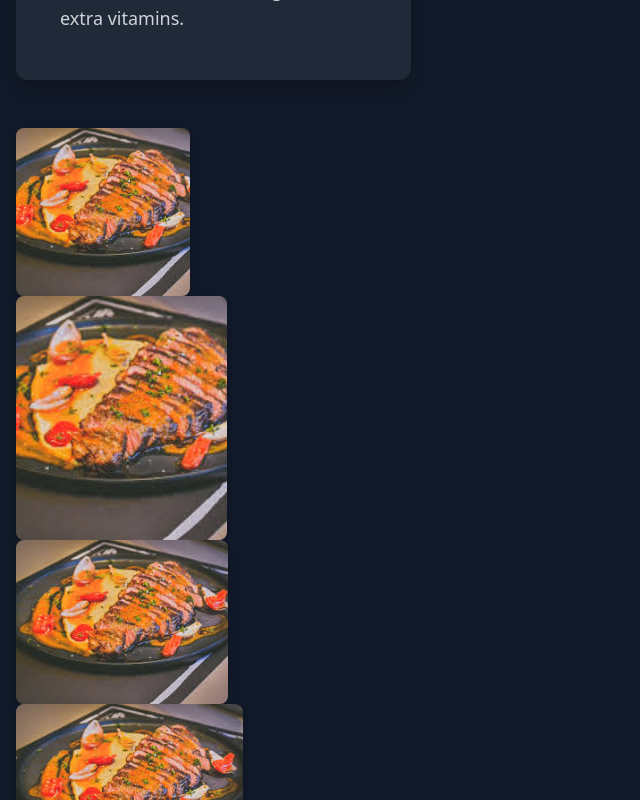
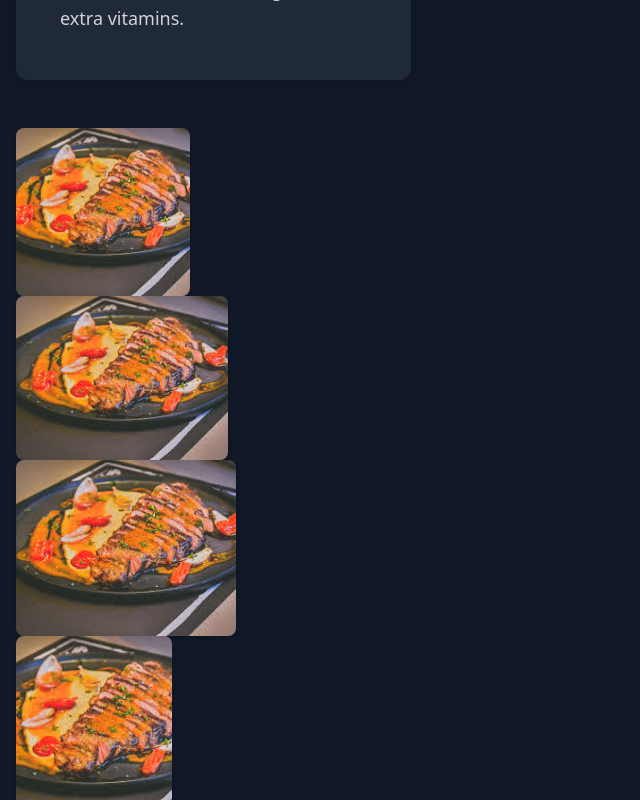
Before and after one commit to Ahmad-A0/Inversity-SnapSwap, a React (Create React App) app in the folder client/: page / in a window 1280 px wide. Shown: the part 640-1440 px from the top of the page, without its empty margins (0-640 px from the left). Built offline with nearby package versions, Linux system fonts and the light colour scheme.

Commit message:
feat: Implement horizontal tiling for images in grid layout

```diff
--- a/client/src/App.css
+++ b/client/src/App.css
@@ -28,6 +28,21 @@
   color: #61dafb;
 }
 
+.ImageGrid {
+  display: grid;
+  grid-template-columns: repeat(auto-fill, minmax(150px, 1fr));
+  grid-gap: 16px;
+  margin: 16px 0;
+}
+
+.ImageGrid img {
+  width: 100%;
+  height: 100%;
+  object-fit: cover;
+  border-radius: 8px;
+  box-shadow: 0 4px 8px rgba(0, 0, 0, 0.2);
+}
+
 @keyframes App-logo-spin {
   from {
     transform: rotate(0deg);
--- a/client/src/App.js
+++ b/client/src/App.js
@@ -160,16 +160,7 @@ function App() {
                     transition={{ duration: 0.5, delay: 0.6 }}
                     className="mt-12"
                 >
-                    <Masonry
-                        breakpointCols={{
-                            default: 4,
-                            1100: 3,
-                            700: 2,
-                            500: 1,
-                        }}
-                        className="my-masonry-grid"
-                        columnClassName="my-masonry-grid_column"
-                    >
+                    <div className="ImageGrid">
                         {[1, 2, 3, 4, 5, 6].map((i) => (
                             <div
                                 key={i}
@@ -183,7 +174,7 @@ function App() {
                                 />
                             </div>
                         ))}
-                    </Masonry>
+                    </div>
                 </motion.div>
 
                 <motion.div
```
